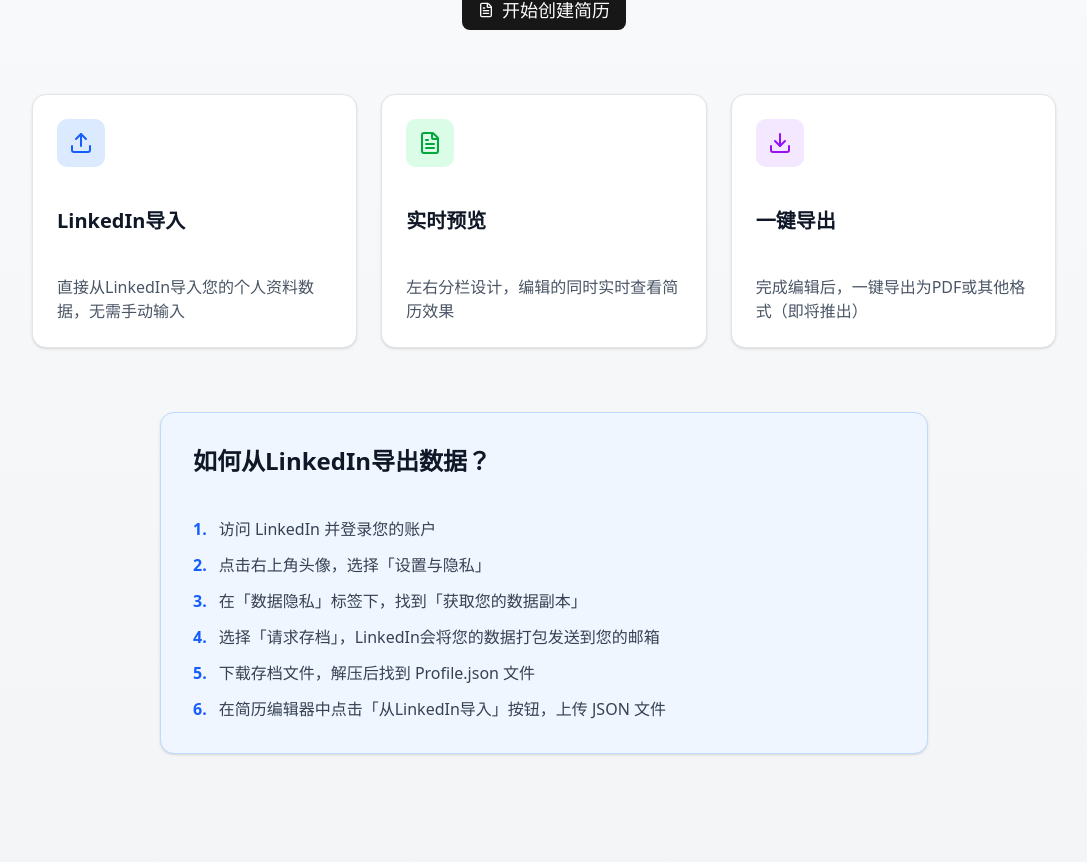
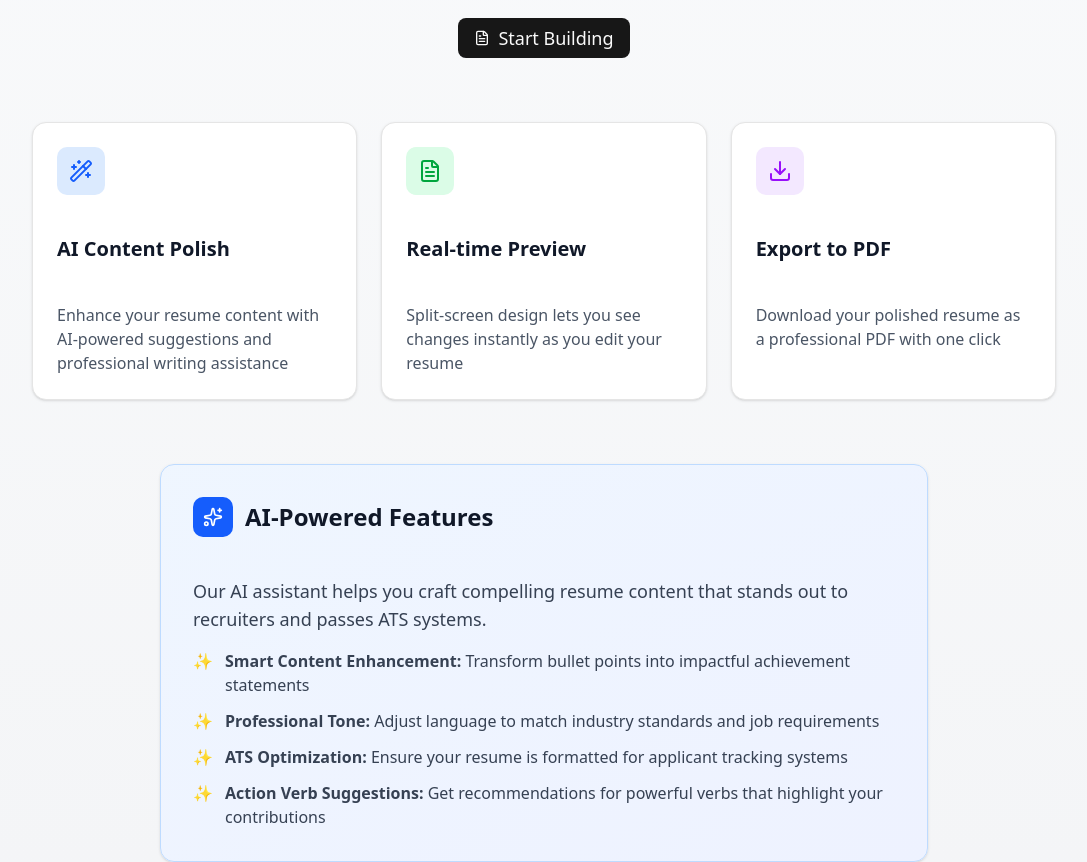
Before and after one commit to fortune-cook1e/resume-copilot, a Next.js app: page / in a window 1280 px wide. Shown: the part 278-1140 px from the top of the page, without its empty margins (96-1183 px from the left). Built offline with nearby package versions, Linux system fonts and the light colour scheme.

Commit message:
feat: update homepage

```diff
--- a/app/page.tsx
+++ b/app/page.tsx
@@ -1,7 +1,7 @@
 import Link from 'next/link';
 import { Button } from '@/components/ui/button';
 import { Card } from '@/components/ui/card';
-import { FileText, Upload, Download, Sparkles } from 'lucide-react';
+import { FileText, Wand2, Download, Sparkles } from 'lucide-react';
 
 export default function Home() {
   return (
@@ -11,7 +11,7 @@
         <div className="text-center space-y-6 mb-16">
           <div className="inline-flex items-center gap-2 bg-blue-100 text-blue-800 px-4 py-2 rounded-full text-sm font-medium">
             <Sparkles className="h-4 w-4" />
-            <span>AI驱动的简历生成工具</span>
+            <span>AI-Powered Resume Builder</span>
           </div>
 
           <h1 className="text-5xl md:text-6xl font-bold text-gray-900 tracking-tight">
@@ -19,14 +19,14 @@
           </h1>
 
           <p className="text-xl text-gray-600 max-w-2xl mx-auto">
-            从LinkedIn轻松导入数据，创建专业、美观的简历
+            Create professional, ATS-friendly resumes with AI-powered content enhancement
           </p>
 
           <div className="flex flex-col sm:flex-row gap-4 justify-center mt-8">
             <Link href="/resume">
               <Button size="lg" className="text-lg px-8 gap-2">
                 <FileText className="h-5 w-5" />
-                开始创建简历
+                Start Building
               </Button>
             </Link>
           </div>
@@ -36,66 +36,88 @@
         <div className="grid md:grid-cols-3 gap-6 max-w-5xl mx-auto">
           <Card className="p-6 space-y-4 hover:shadow-lg transition-shadow">
             <div className="h-12 w-12 bg-blue-100 rounded-lg flex items-center justify-center">
-              <Upload className="h-6 w-6 text-blue-600" />
+              <Wand2 className="h-6 w-6 text-blue-600" />
             </div>
-            <h3 className="text-xl font-semibold text-gray-900">LinkedIn导入</h3>
-            <p className="text-gray-600">直接从LinkedIn导入您的个人资料数据，无需手动输入</p>
+            <h3 className="text-xl font-semibold text-gray-900">AI Content Polish</h3>
+            <p className="text-gray-600">
+              Enhance your resume content with AI-powered suggestions and professional writing
+              assistance
+            </p>
           </Card>
 
           <Card className="p-6 space-y-4 hover:shadow-lg transition-shadow">
             <div className="h-12 w-12 bg-green-100 rounded-lg flex items-center justify-center">
               <FileText className="h-6 w-6 text-green-600" />
             </div>
-            <h3 className="text-xl font-semibold text-gray-900">实时预览</h3>
-            <p className="text-gray-600">左右分栏设计，编辑的同时实时查看简历效果</p>
+            <h3 className="text-xl font-semibold text-gray-900">Real-time Preview</h3>
+            <p className="text-gray-600">
+              Split-screen design lets you see changes instantly as you edit your resume
+            </p>
           </Card>
 
           <Card className="p-6 space-y-4 hover:shadow-lg transition-shadow">
             <div className="h-12 w-12 bg-purple-100 rounded-lg flex items-center justify-center">
               <Download className="h-6 w-6 text-purple-600" />
             </div>
-            <h3 className="text-xl font-semibold text-gray-900">一键导出</h3>
-            <p className="text-gray-600">完成编辑后，一键导出为PDF或其他格式（即将推出）</p>
+            <h3 className="text-xl font-semibold text-gray-900">Export to PDF</h3>
+            <p className="text-gray-600">
+              Download your polished resume as a professional PDF with one click
+            </p>
           </Card>
         </div>
 
-        {/* How to use LinkedIn Export */}
+        {/* AI Features Explanation */}
         <div className="mt-16 max-w-3xl mx-auto">
-          <Card className="p-8 bg-blue-50 border-blue-200">
-            <h2 className="text-2xl font-semibold text-gray-900 mb-4">如何从LinkedIn导出数据？</h2>
-            <ol className="space-y-3 text-gray-700">
+          <Card className="p-8 bg-gradient-to-br from-blue-50 to-indigo-50 border-blue-200">
+            <div className="flex items-center gap-3 mb-4">
+              <div className="h-10 w-10 bg-blue-600 rounded-lg flex items-center justify-center">
+                <Sparkles className="h-5 w-5 text-white" />
+              </div>
+              <h2 className="text-2xl font-semibold text-gray-900">AI-Powered Features</h2>
+            </div>
+            <div className="space-y-4 text-gray-700">
+              <p className="text-lg">
+                Our AI assistant helps you craft compelling resume content that stands out to
+                recruiters and passes ATS systems.
+              </p>
+              <ul className="space-y-3">
                 <li className="flex gap-3">
-                <span className="font-semibold text-blue-600">1.</span>
-                <span>访问 LinkedIn 并登录您的账户</span>
+                  <span className="font-semibold text-blue-600">✨</span>
+                  <span>
+                    <strong>Smart Content Enhancement:</strong> Transform bullet points into
+                    impactful achievement statements
+                  </span>
                 </li>
                 <li className="flex gap-3">
-                <span className="font-semibold text-blue-600">2.</span>
-                <span>点击右上角头像，选择「设置与隐私」</span>
+                  <span className="font-semibold text-blue-600">✨</span>
+                  <span>
+                    <strong>Professional Tone:</strong> Adjust language to match industry standards
+                    and job requirements
+                  </span>
                 </li>
                 <li className="flex gap-3">
-                <span className="font-semibold text-blue-600">3.</span>
-                <span>在「数据隐私」标签下，找到「获取您的数据副本」</span>
+                  <span className="font-semibold text-blue-600">✨</span>
+                  <span>
+                    <strong>ATS Optimization:</strong> Ensure your resume is formatted for applicant
+                    tracking systems
+                  </span>
                 </li>
                 <li className="flex gap-3">
-                <span className="font-semibold text-blue-600">4.</span>
-                <span>选择「请求存档」，LinkedIn会将您的数据打包发送到您的邮箱</span>
+                  <span className="font-semibold text-blue-600">✨</span>
+                  <span>
+                    <strong>Action Verb Suggestions:</strong> Get recommendations for powerful verbs
+                    that highlight your contributions
+                  </span>
                 </li>
-              <li className="flex gap-3">
-                <span className="font-semibold text-blue-600">5.</span>
-                <span>下载存档文件，解压后找到 Profile.json 文件</span>
-              </li>
-              <li className="flex gap-3">
-                <span className="font-semibold text-blue-600">6.</span>
-                <span>在简历编辑器中点击「从LinkedIn导入」按钮，上传 JSON 文件</span>
-              </li>
-            </ol>
+              </ul>
+            </div>
           </Card>
         </div>
       </main>
 
       <footer className="border-t border-gray-200 mt-20">
         <div className="container mx-auto px-4 py-8 text-center text-gray-600">
-          <p>© 2026 Resume Copilot. 让求职更简单。</p>
+          <p>© 2026 Resume Copilot. Empowering your career journey.</p>
         </div>
       </footer>
     </div>
```
Lines whose indentation alone changed are shown as unchanged.
